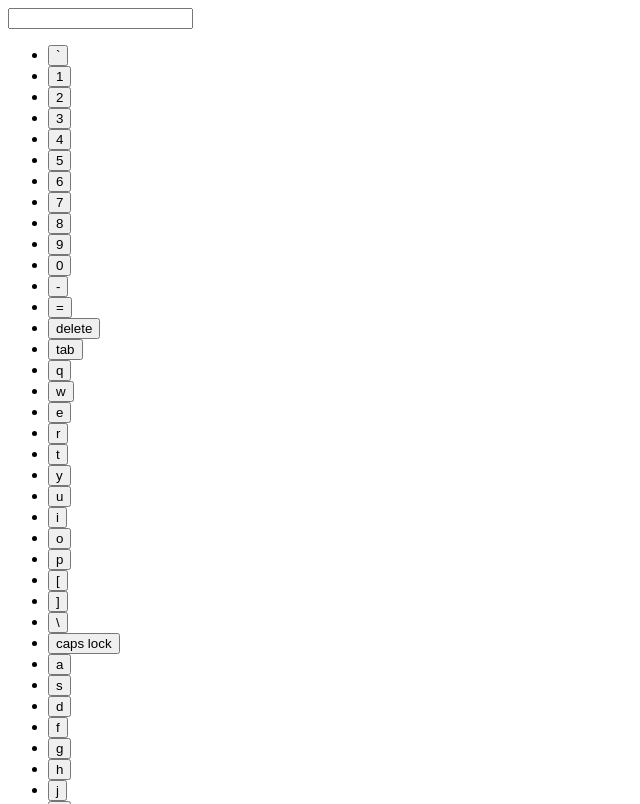
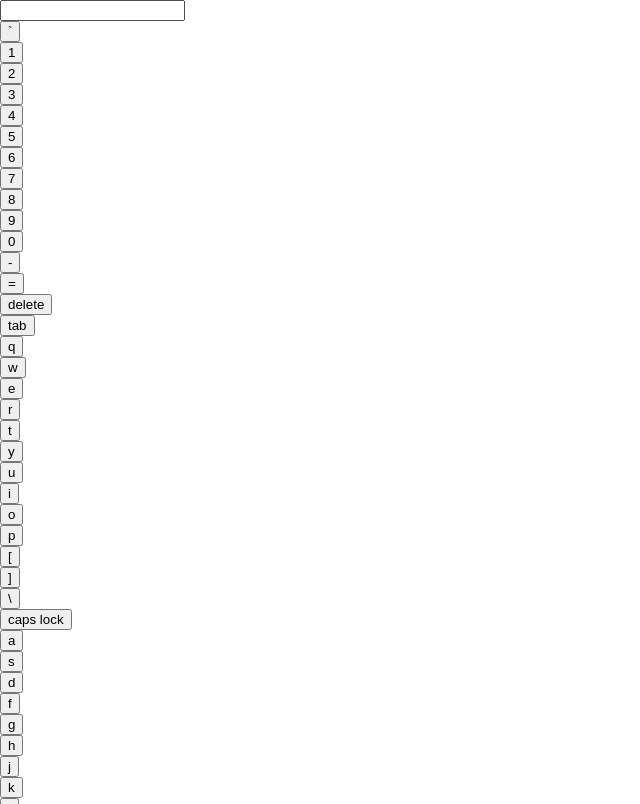
Before and after one commit to ShaunYearStrong/framework-keyboards, a website: page angular/index.html in a window 1280 px wide. Shown: the top 804 px of the page, without its empty margins (0-640 px from the left). Drawn offline with nearby package versions, Linux system fonts and the light colour scheme; files that its build step writes are made by us from their sources.

Commit message:
adding css

```diff
--- a/angular/index.html
+++ b/angular/index.html
@@ -2,6 +2,8 @@
 <html>
 <head>
 	<title>On screen keyboard</title>
+
+	<link rel="stylesheet" type="text/css" href="build/css/main.css">
 </head>
 <body ng-app="keyboard">
 	<div class="wrap">
```
